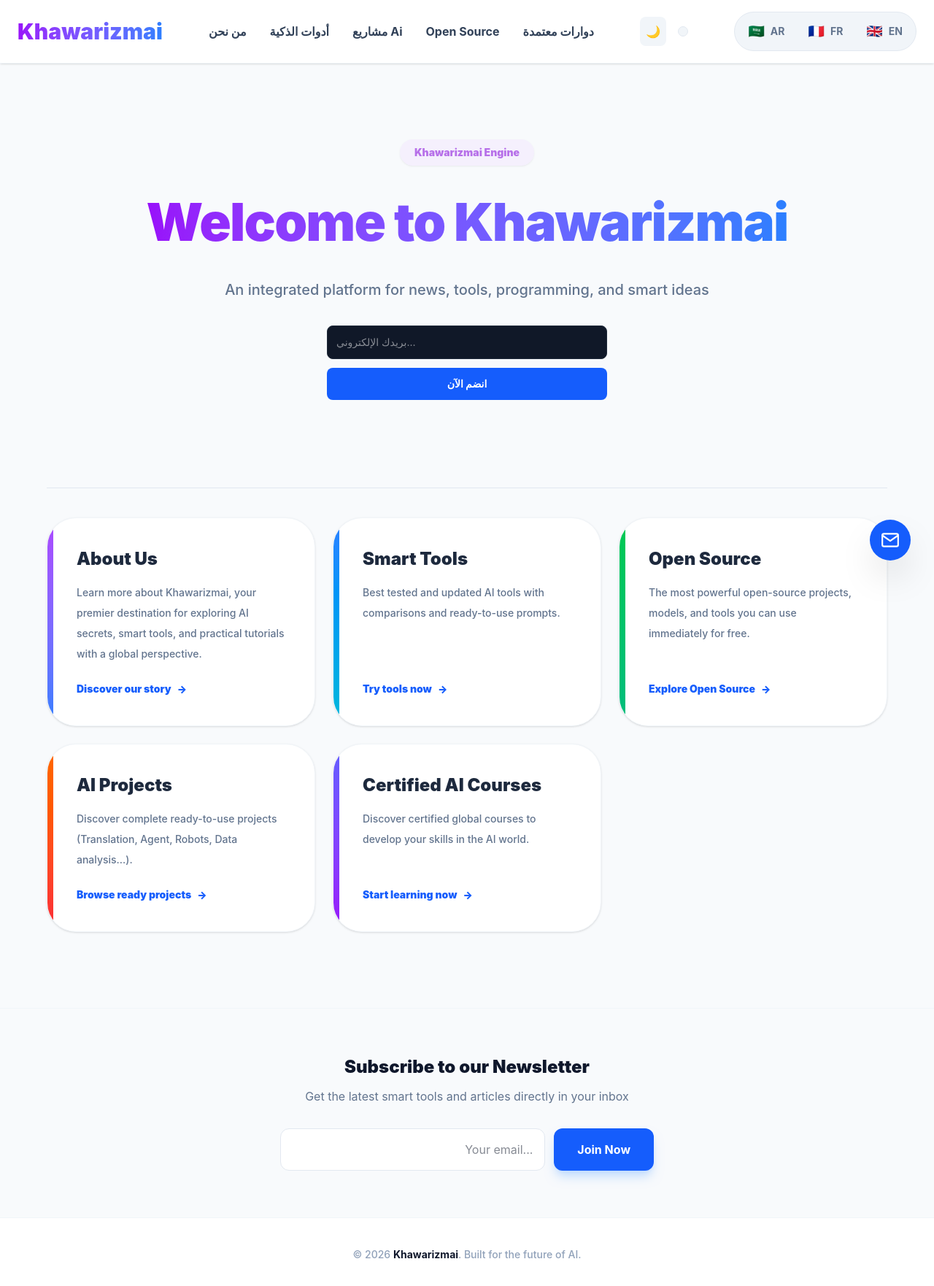
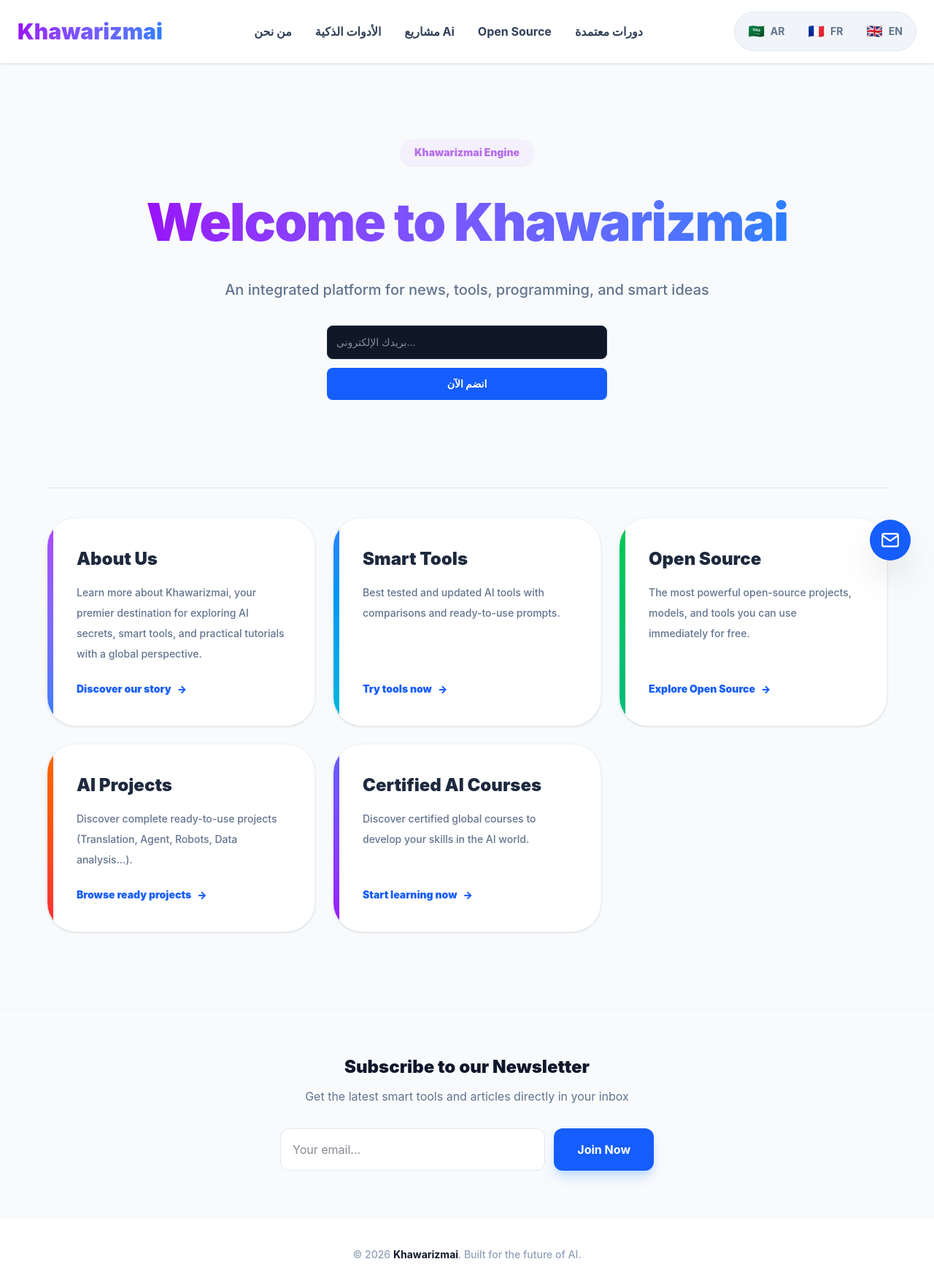
Before and after one commit to imsfaouan/Khawarizmai, a Next.js app: page /1 in a window 1280 px wide. Shown: the top 1762 px of the page at 73% size. Built offline with nearby package versions, Linux system fonts and the light colour scheme.

Commit message:
Cleanup: Remove Dark Mode, ThemeProvider and fix typography

```diff
--- a/app/[lang]/layout.tsx
+++ b/app/[lang]/layout.tsx
@@ -2,7 +2,6 @@
 import '../globals.css';
 import { Metadata } from 'next';
 import { Analytics } from "@vercel/analytics/react";
-import { ThemeProvider } from '@/components/ThemeProvider';
 
 export async function generateStaticParams() {
   return [{ lang: 'ar' }, { lang: 'en' }, { lang: 'fr' }];
@@ -11,8 +10,8 @@
 export async function generateMetadata(props: { params: Promise<{ lang: string }> }): Promise<Metadata> {
   const { lang } = await props.params;
   const titles: any = {
-    ar: { title: 'Khawarizmai - منصة الذكاء الاصطناعي', desc: 'إكتشف عالم الـ AI، الأدوات الذكية، والمشاريع البرمجية المفتوحة.' },
-    fr: { title: 'Khawarizmai - Plateforme IA', desc: 'Découvrez le monde de l\'IA, les outils smart et les projets open-source.' },
+    ar: { title: 'Khawarizmai - منصة الذكاء الاصطناعي', desc: 'اكتشف عالم الـ AI، الأدوات الذكية، والمشاريع البرمجية المفتوحة.' },
+    fr: { title: 'Khawarizmai - Plateforme IA', desc: "Découvrez le monde de l'IA, les outils smart et les projets open-source." },
     en: { title: 'Khawarizmai - AI Platform', desc: 'Explore the world of AI, smart tools, and open-source projects.' }
   };
   const meta = titles[lang] || titles.ar;
@@ -30,11 +29,8 @@
   const isAr = lang === 'ar';
 
   return (
-    <html lang={lang} dir={isAr ? 'rtl' : 'ltr'} suppressHydrationWarning>
-      {/* الـ body دابا نقي كايتبع الـ CSS Variables */}
-      <body className="antialiased font-sans selection:bg-purple-100 selection:text-purple-900 relative">
-
-        <ThemeProvider attribute="class" defaultTheme="system" enableSystem>
+    <html lang={lang} dir={isAr ? 'rtl' : 'ltr'}>
+      <body className="antialiased font-sans selection:bg-purple-100 selection:text-purple-900 relative bg-white text-slate-900">
 
         <Navbar lang={lang} />
 
@@ -43,19 +39,19 @@
         </main>
 
         {/* صندوق الاشتراك (Newsletter) */}
-          <section className="w-full bg-slate-50 dark:bg-slate-900 border-t border-slate-100 dark:border-slate-800 py-16 transition-colors duration-300">
+        <section className="w-full bg-slate-50 border-t border-slate-100 py-16">
           <div className="max-w-4xl mx-auto px-6 text-center">
-              <h3 className="text-2xl font-black text-slate-900 dark:text-white mb-3">
+            <h3 className="text-2xl font-black text-slate-900 mb-3">
               {isAr ? 'اشترك في القائمة البريدية' : 'Subscribe to our Newsletter'}
             </h3>
-              <p className="text-slate-500 dark:text-slate-400 mb-8">
+            <p className="text-slate-500 mb-8">
               {isAr ? 'توصل بآخر الأدوات والمقالات الذكية مباشرة في بريدك' : 'Get the latest smart tools and articles directly in your inbox'}
             </p>
             <div className="flex flex-col md:flex-row gap-3 max-w-lg mx-auto">
               <input
                 type="email"
                 placeholder={isAr ? 'بريدك الإلكتروني...' : 'Your email...'}
-                  className="flex-1 p-4 rounded-xl border border-slate-200 dark:border-slate-700 bg-white dark:bg-slate-800 dark:text-white outline-none focus:ring-2 focus:ring-blue-600 transition-all text-right"
+                className={`flex-1 p-4 rounded-xl border border-slate-200 bg-white outline-none focus:ring-2 focus:ring-blue-600 transition-all ${isAr ? 'text-right' : 'text-left'}`}
               />
               <button className="bg-blue-600 text-white px-8 py-4 rounded-xl font-bold hover:bg-blue-700 transition-all shadow-lg shadow-blue-200">
                 {isAr ? 'انضم الآن' : 'Join Now'}
@@ -66,14 +62,15 @@
 
         <Analytics />
 
-          <footer className="py-10 border-t border-slate-100 dark:border-slate-800">
+        <footer className="py-10 border-t border-slate-100 bg-white">
           <div className="max-w-7xl mx-auto px-6 text-center">
-              <p className="text-slate-400 dark:text-slate-500 text-sm font-medium">
-                © {new Date().getFullYear()} <span className="text-slate-900 dark:text-slate-200 font-bold">Khawarizmai</span>. Built for the future of AI.
+            <p className="text-slate-400 text-sm font-medium">
+              © {new Date().getFullYear()} <span className="text-slate-900 font-bold">Khawarizmai</span>. Built for the future of AI.
             </p>
           </div>
         </footer>
 
+        {/* زر التواصل العائم */}
         <div className={`fixed bottom-8 ${isAr ? 'left-8' : 'right-8'} z-[999]`}>
           <a
             href="mailto:contact@khawarizmai.xyz"
@@ -86,7 +83,6 @@
           </a>
         </div>
 
-        </ThemeProvider>
       </body>
     </html>
   );
--- a/app/[lang]/page.tsx
+++ b/app/[lang]/page.tsx
@@ -7,7 +7,7 @@
 const homeI18n: any = {
   ar: {
     welcome: "مرحباً بك في Khawarizmai",
-    subtitle: "منصة متكاملة للأخبار، الأدوات، برمجة، و الأفكار الذكية",
+    subtitle: "منصة متكاملة للأخبار، الأدوات، البرمجة، والأفكار الذكية",
     latestTitle: "آخر التحديثات والمقالات",
     dir: "rtl"
   },
@@ -27,25 +27,25 @@
 
 const categories = [
   { id: 'About Us', color: 'from-purple-500 to-blue-500',
-    ar: { title: "من نحن", desc: "تعرف على منصة خوارزمي (Khawarizmai)، وجهتكم الأولى لاستكشاف أسرار الذكاء الاصطناعي، والأدوات الذكية، والدروس التطبيقية برؤية عربية وعالمية.", btnText: "اكتشف قصتنا" },
-    fr: { title: "À Propos", desc: "Découvrez Khawarizmai, votre destination pour explorer les secrets de l'IA, les outils intelligents et les tutoriels pratiques avec une vision globale.", btnText: "Découvrir notre histoire" },
-    en: { title: "About Us", desc: "Learn more about Khawarizmai, your premier destination for exploring AI secrets, smart tools, and practical tutorials with a global perspective.", btnText: "Discover our story" } },
+    ar: { title: "من نحن", btnText: "اكتشف قصتنا", desc: "تعرف على منصة خوارزمي (Khawarizmai)، وجهتكم الأولى لاستكشاف أسرار الذكاء الاصطناعي، والأدوات الذكية، والدروس التطبيقية برؤية عربية وعالمية." },
+    fr: { title: "À Propos", btnText: "Découvrir notre histoire", desc: "Découvrez Khawarizmai, votre destination pour explorer les secrets de l'IA, les outils intelligents et les tutoriels pratiques avec une vision globale." },
+    en: { title: "About Us", btnText: "Discover our story", desc: "Learn more about Khawarizmai, your premier destination for exploring AI secrets, smart tools, and practical tutorials with a global perspective." } },
   { id: 'tools', color: 'from-blue-500 to-cyan-500',
-    ar: { title: "الأدوات الذكية", desc: "أفضل أدوات AI مجربة ومحدثة جديدة (ChatGPT، Claude، Midjourney، Grok...) مع مقارنات وprompts جاهزة.", btnText: "جرب الأدوات الآن" },
-    fr: { title: "Outils Intelligents", desc: "Les meilleurs outils IA testés et mis à jour avec comparaisons et prompts prêts.", btnText: "Essayez les outils" },
-    en: { title: "Smart Tools", desc: "Best tested and updated AI tools with comparisons and ready-to-use prompts.", btnText: "Try tools now" } },
+    ar: { title: "الأدوات الذكية", btnText: "جرب الأدوات الآن", desc: "أفضل أدوات AI مجربة ومحدثة (ChatGPT، Claude، Midjourney، Grok...) مع مقارنات وprompts جاهزة." },
+    fr: { title: "Outils Intelligents", btnText: "Essayez les outils", desc: "Les meilleurs outils IA testés et mis à jour avec comparaisons et prompts prêts." },
+    en: { title: "Smart Tools", btnText: "Try tools now", desc: "Best tested and updated AI tools with comparisons and ready-to-use prompts." } },
   { id: 'open-source', color: 'from-green-500 to-emerald-500',
-    ar: { title: "Open Source", desc: "أقوى المشاريع المفتوحة المصدر (Open Source) مشاريع و نماذج، وأدوات يمكنك استخدامها فورًا مجانًا.", btnText: "اكتشف المشاريع المفتوحة" },
-    fr: { title: "Open Source", desc: "Les projets, modèles et outils open source les plus puissants que vous pouvez utiliser gratuitement.", btnText: "Découvrir l'Open Source" },
-    en: { title: "Open Source", desc: "The most powerful open-source projects, models, and tools you can use immediately for free.", btnText: "Explore Open Source" } },
+    ar: { title: "Open Source", btnText: "اكتشف المشاريع المفتوحة", desc: "أقوى المشاريع المفتوحة المصدر (Open Source) مشاريع، نماذج، وأدوات يمكنك استخدامها فوراً ومجاناً." },
+    fr: { title: "Open Source", btnText: "Découvrir l'Open Source", desc: "Les projets, modèles et outils open source les plus puissants que vous pouvez utiliser gratuitement." },
+    en: { title: "Open Source", btnText: "Explore Open Source", desc: "The most powerful open-source projects, models, and tools you can use immediately for free." } },
   { id: 'projects', color: 'from-orange-500 to-red-500',
-    ar: { title: "مشاريع Ai", desc: "إكتشف مشاريع جاهزة كاملة (ترجمة، Agent، روبوتات، تحليل بيانات...)", btnText: "تصفح المشاريع الجاهزة" },
-    fr: { title: "Projets IA", desc: "Découvrez des projets complets prêts à l'emploi (Traduction, Agent, Robots, Analyse de données...).", btnText: "Parcourir les projets" },
-    en: { title: "AI Projects", desc: "Discover complete ready-to-use projects (Translation, Agent, Robots, Data analysis...).", btnText: "Browse ready projects" } },
+    ar: { title: "مشاريع AI", btnText: "تصفح المشاريع الجاهزة", desc: "اكتشف مشاريع جاهزة كاملة (ترجمة، Agent، روبوتات، تحليل بيانات...)" },
+    fr: { title: "Projets IA", btnText: "Parcourir les projets", desc: "Découvrez des projets complets prêts à l'emploi (Traduction, Agent, Robots, Analyse de données...)." },
+    en: { title: "AI Projects", btnText: "Browse ready projects", desc: "Discover complete ready-to-use projects (Translation, Agent, Robots, Data analysis...)." } },
   { id: 'academy', color: 'from-indigo-500 to-purple-600',
-    ar: { title: "دورات Ai معتمدة", desc: "إكتشف دورات عالمية معتمدة لتطوير مهارتك في عالم دكاء اصطناعي (مجانية + مدفوعة)", btnText: "ابدأ التعلم الأن" },
-    fr: { title: "Formations IA Certifiées", desc: "Découvrez des formations mondiales certifiées pour développer vos compétences en IA.", btnText: "Commencer à apprendre" },
-    en: { title: "Certified AI Courses", desc: "Discover certified global courses to develop your skills in the AI world.", btnText: "Start learning now" } },
+    ar: { title: "دورات AI معتمدة", btnText: "ابدأ التعلم الآن", desc: "اكتشف دورات عالمية معتمدة لتطوير مهارتك في عالم الذكاء الاصطناعي (مجانية + مدفوعة)." },
+    fr: { title: "Formations IA Certifiées", btnText: "Commencer à apprendre", desc: "Découvrez des formations mondiales certifiées pour développer vos compétences en IA." },
+    en: { title: "Certified AI Courses", btnText: "Start learning now", desc: "Discover certified global courses to develop your skills in the AI world." } },
 ];
 
 async function getLatestPosts(lang: string) {
@@ -71,7 +71,7 @@
     }
   }
 
-  return allPosts.sort((a, b) => new Date(b.date).getTime() - new Date(a.date).getTime()).slice(0, 5);
+  return allPosts.sort((a, b) => new Date(b.date).getTime() - new Date(a.date).getTime()).slice(0, 6);
 }
 
 export default async function HomePage(props: { params: Promise<{ lang: string }> }) {
@@ -84,7 +84,7 @@
     <div className="min-h-screen bg-slate-50 flex flex-col items-center p-4 md:p-6" dir={dict.dir}>
       <div className="max-w-6xl w-full space-y-20 pb-20">
 
-        {/* 1. قسم الترحيب (Hero Section) - مسنطر ومقاد */}
+        {/* 1. قسم الترحيب (Hero Section) */}
         <header className="flex flex-col items-center justify-center text-center pt-20 pb-10 space-y-8">
           <div className="inline-block px-5 py-2 rounded-full bg-purple-100 text-purple-700 text-sm font-black animate-pulse shadow-sm">
             Khawarizmai Engine
@@ -103,7 +103,7 @@
           </div>
         </header>
 
-        {/* 2. قسم آخر 5 مقالات */}
+        {/* 2. قسم آخر المقالات */}
         {latestPosts.length > 0 && (
           <section className="space-y-8">
             <div className="flex items-center justify-between border-b-4 border-purple-500 pb-2 mb-8">
--- a/components/Navbar.tsx
+++ b/components/Navbar.tsx
@@ -1,13 +1,13 @@
 import Link from 'next/link';
-import ThemeToggle from './ThemeToggle';
+
 export default function Navbar({ lang }: { lang: string }) {
   const menu: any = {
     ar: [
       { name: "من نحن", path: "about-us", desc: "تعرف على منصة خوارزمي (Khawarizmai)." },
-      { name: "أدوات الذكية", path: "tools", desc: "أفضل أدوات AI مجربة ومقارنات بينها." },
+      { name: "الأدوات الذكية", path: "tools", desc: "أفضل أدوات AI مجربة ومقارنات بينها." },
       { name: "مشاريع Ai", path: "projects", desc: "مشاريع كاملة جاهزة للاستخدام." },
       { name: "Open Source", path: "open-source", desc: "نماذج ومشاريع مجانية ومفتوحة المصدر." },
-      { name: "دوارات معتمدة", path: "academy", desc: "تعلم الذكاء الاصطناعي بشهادات عالمية." }
+      { name: "دورات معتمدة", path: "academy", desc: "تعلم الذكاء الاصطناعي بشهادات عالمية." }
     ],
     fr: [
       { name: "À Propos", path: "about-us", desc: "Découvrez Khawarizmai." },
@@ -30,6 +30,7 @@
     <nav className="sticky top-0 z-50 bg-white/90 backdrop-blur-md border-b border-slate-100 px-6 py-4 shadow-sm">
       <div className="max-w-7xl mx-auto flex justify-between items-center gap-4">
 
+        {/* الشعار */}
         <Link href={`/${lang}`} className="text-3xl font-black bg-gradient-to-r from-purple-600 to-blue-500 bg-clip-text text-transparent hover:scale-105 transition-transform duration-300">
           Khawarizmai
         </Link>
@@ -41,21 +42,14 @@
               <Link href={`/${lang}/${link.path}`} className="text-base font-bold text-slate-700 hover:text-purple-600 transition-colors py-2">
                 {link.name}
               </Link>
-              {/* المربع اللي كيطلع ملي كتحط السوري */}
+              {/* المربع التوضيحي عند تمرير الماوس */}
               <div className="absolute top-full left-1/2 -translate-x-1/2 mt-4 w-56 p-3 bg-white rounded-xl shadow-xl border border-slate-100 opacity-0 invisible group-hover:opacity-100 group-hover:visible transition-all duration-300 z-50 text-center">
                 <p className="text-xs text-slate-500 font-medium leading-relaxed">{link.desc}</p>
               </div>
             </div>
           ))}
         </div>
-<div className="flex items-center gap-4">
-  {/* 🌙 هادي هي اللي خاصك تزيدها هنا باش تبان */}
-  <ThemeToggle />
-  {/* أزرار اللغات اللي عندك ديجا */}
-  <div className="flex gap-2 bg-slate-100 dark:bg-slate-800 p-1.5 rounded-full border border-slate-200 dark:border-slate-700">
-    {/* ... الروابط ديال اللغات ... */}
-  </div>
-</div>
+
         {/* أزرار اللغات */}
         <div className="flex gap-2 bg-slate-100 p-1.5 rounded-full border border-slate-200">
           <Link href="/ar" className={`flex items-center gap-2 px-3 py-1.5 rounded-full text-sm font-bold transition-all ${lang === 'ar' ? 'bg-white shadow-md text-purple-700' : 'text-slate-500 hover:text-slate-800'}`}>
--- a/components/ThemeProvider.tsx
+++ /dev/null
@@ -1,9 +0,0 @@
-'use client';
-
-import * as React from 'react';
-import { ThemeProvider as NextThemesProvider } from 'next-themes';
-// حيدنا السطر اللي فيه "dist/types" حيت هو اللي داير المشكل
-
-export function ThemeProvider({ children, ...props }: any) {
-  return <NextThemesProvider {...props}>{children}</NextThemesProvider>;
-}
--- a/components/ThemeToggle.tsx
+++ /dev/null
@@ -1,25 +0,0 @@
-'use client';
-
-import { useTheme } from 'next-themes';
-import { useEffect, useState } from 'react';
-
-export default function ThemeToggle() {
-  const { theme, setTheme } = useTheme();
-  const [mounted, setMounted] = useState(false);
-
-  useEffect(() => setMounted(true), []);
-
-  if (!mounted) return <div className="w-10 h-10"></div>;
-
-  return (
-    <button
-      onClick={() => {
-        console.log("Current theme:", theme); // شوف هاد الكونسول واش كيتبدل
-        setTheme(theme === 'dark' ? 'light' : 'dark');
-      }}
-      className="p-2 bg-slate-100 dark:bg-slate-800 rounded-lg"
-    >
-      {theme === 'dark' ? '☀️' : '🌙'}
-    </button>
-  );
-}
--- a/tailwind.config.ts
+++ b/tailwind.config.ts
@@ -1,8 +1,7 @@
-// tailwind.config.ts
 import type { Config } from "tailwindcss";
 
 const config: Config = {
-  darkMode: 'class', // هادا هو السطر اللي زدنا باش يفهم الليل
+  // حيدنا سطر darkMode نهائياً
   content: [
     "./pages/**/*.{js,ts,jsx,tsx,mdx}",
     "./components/**/*.{js,ts,jsx,tsx,mdx}",
```
Lines whose indentation alone changed are shown as unchanged.
